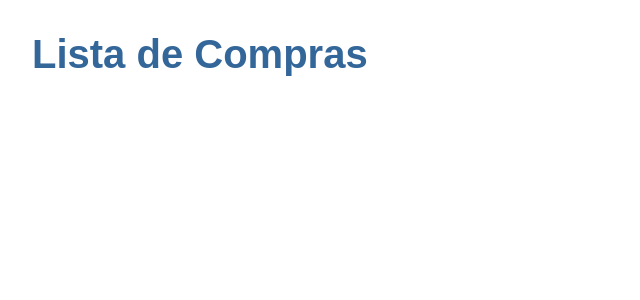
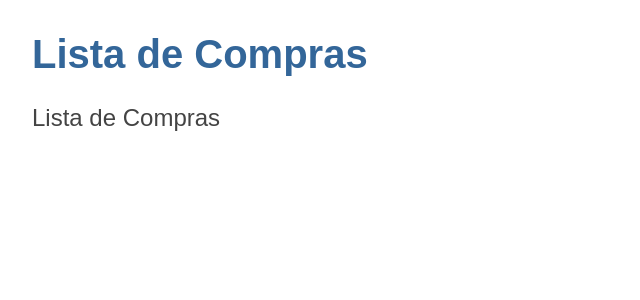
Before and after one commit to marihvalentin/-studyPlanRepository, an Angular app in the folder angular/angular-lista-de-compras/: page / in a window 1280 px wide. Shown: the top 300 px of the page, without its empty margins (0-640 px from the left). Built offline with nearby package versions, Linux system fonts and the light colour scheme.

Commit message:
adicionada tag <app-itens>

```diff
--- a/angular/angular-lista-de-compras/src/app/app.component.html
+++ b/angular/angular-lista-de-compras/src/app/app.component.html
@@ -1 +1,2 @@
 <h1>{{title}}</h1>
+<app-itens></app-itens>
```
